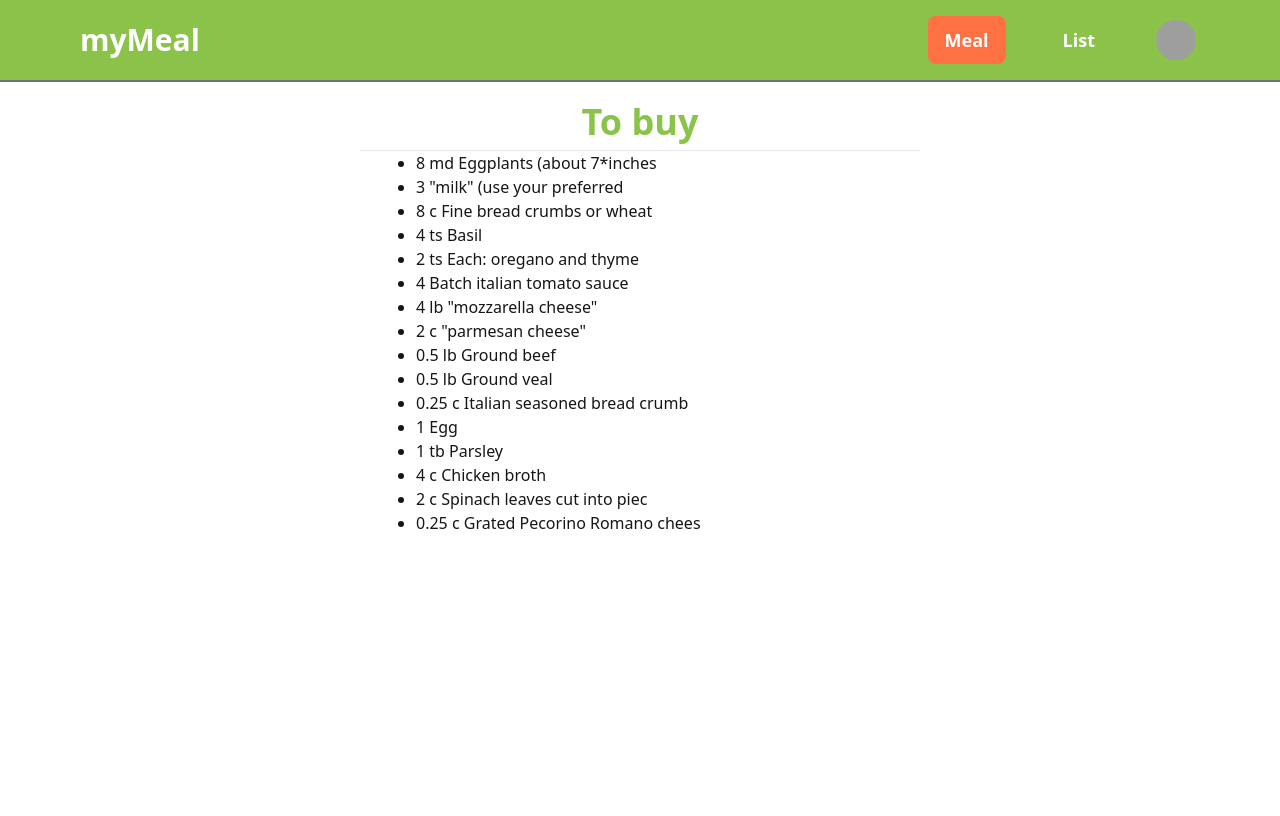
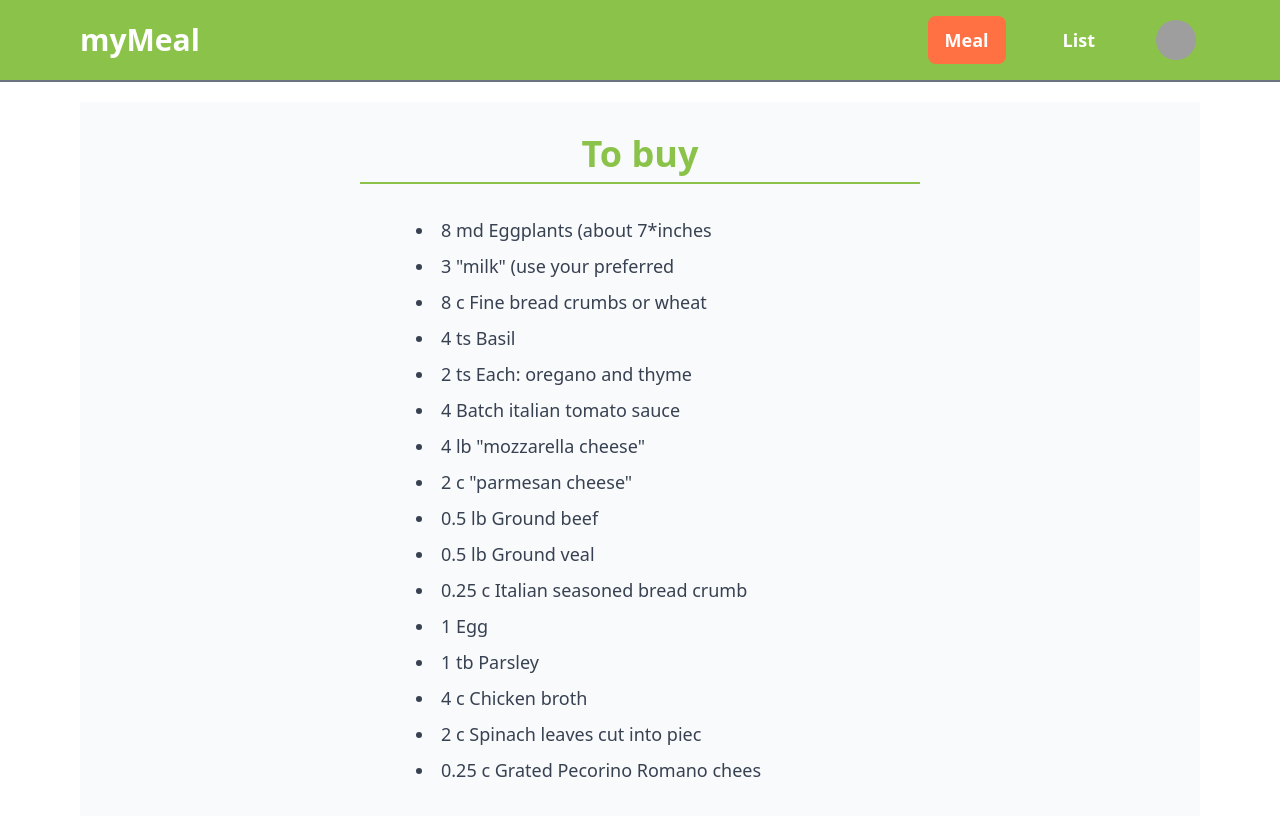
Before and after one commit to TobiasBlankJohansson/meal-fullstack-app, a React (Vite) app in the folder frontend/: page /list in a window 1280 px wide. Built offline with nearby package versions, Linux system fonts and the light colour scheme; grey boxes are pictures that could not be loaded.

Commit message:
feat:add tailwind styling for gorcerylist

```diff
--- a/frontend/src/components/List/GroceryList.tsx
+++ b/frontend/src/components/List/GroceryList.tsx
@@ -13,13 +13,13 @@ export function GroceryList() {
   }, []);
 
   return (
-    <section>
-      <header className="flex flex-col items-center">
-        <h2 className="mb-2 text-4xl text-primary font-bold ">To buy</h2>
-        <hr className="w-2/4"></hr>
+    <section className="bg-gray-50 py-8">
+      <header className="flex flex-col items-center mb-8">
+        <h2 className="mb-2 text-4xl text-primary font-bold">To buy</h2>
+        <hr className="w-2/4 border-t-2 border-primary" />
       </header>
       <main className="flex justify-center">
-        <ol className="w-2/5">
+        <ol className="w-2/5 text-lg text-gray-700 space-y-2 list-inside">
           {list.map((item) => (
             <li className="list-disc">{item}</li>
           ))}
```
